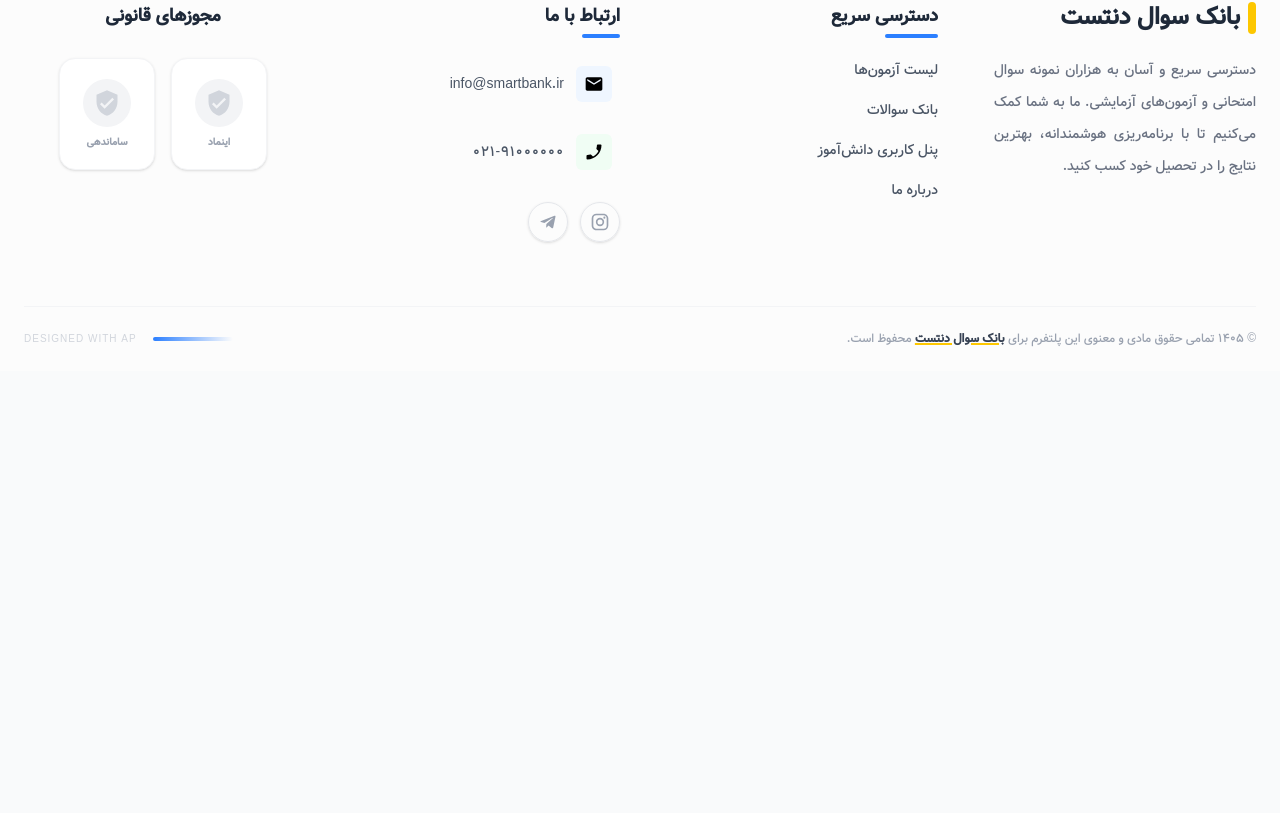
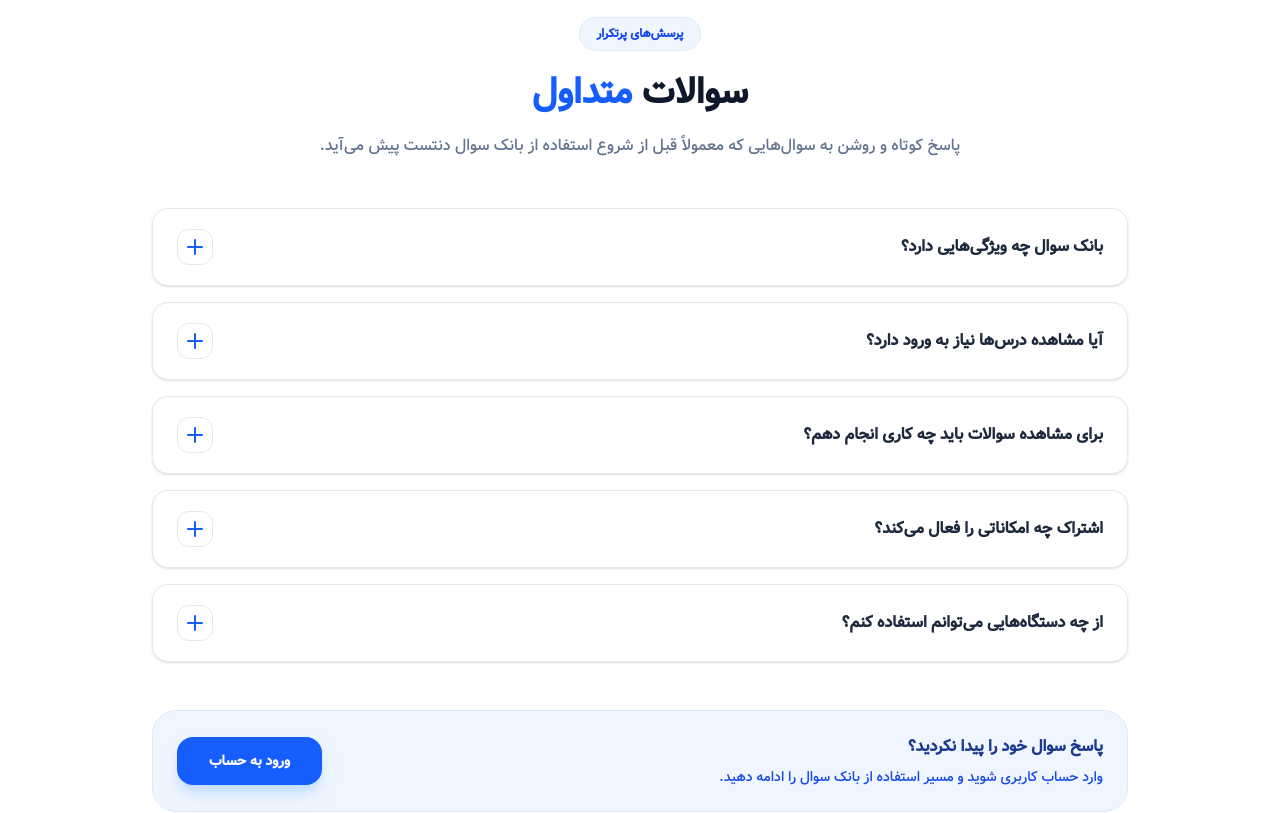
Before and after one commit to programmer-black2/qbank, a Next.js app in the folder frontend/: page / in a window 1280 px wide. Shown: the part 2256-3069 px from the top of the page. Before the commit the page ends 2627 px from the top, so only its background shows below. Built offline with nearby package versions, Linux system fonts and the light colour scheme; no server answers.

Commit message:
Add home FAQ section

```diff
--- a/frontend/app/page.tsx
+++ b/frontend/app/page.tsx
@@ -1,5 +1,6 @@
 import Image from "next/image";
 import Link from "next/link";
+import FaqSection from "@/components/home/FaqSection";
 import HomeStats from "@/components/home/HomeStats";
 
 const features = [
@@ -198,6 +199,7 @@
       </header>
 
       <FeaturesSection />
+      <FaqSection />
     </>
   );
 }
--- /dev/null
+++ b/frontend/components/home/FaqSection.tsx
@@ -0,0 +1,109 @@
+import Link from "next/link";
+
+const faqs = [
+  {
+    question: "بانک سوال چه ویژگی‌هایی دارد؟",
+    answer:
+      "بانک سوال دنتست شامل سوالات طبقه‌بندی‌شده، دسترسی به درس‌ها و مبحث‌ها، امکان تمرین هدفمند و مسیر ورود به سوالات آزمونی است تا دانش‌آموز بتواند راحت‌تر درس موردنظرش را پیدا کند.",
+  },
+  {
+    question: "آیا مشاهده درس‌ها نیاز به ورود دارد؟",
+    answer:
+      "خیر. لیست درس‌ها و دسته‌بندی‌ها برای همه کاربران قابل مشاهده است تا قبل از ورود یا خرید اشتراک، ساختار بانک سوال را بررسی کنند.",
+  },
+  {
+    question: "برای مشاهده سوالات باید چه کاری انجام دهم؟",
+    answer:
+      "برای دیدن سوالات باید وارد حساب کاربری شوید. اگر سوالات مربوط به بخش اشتراکی باشد، داشتن اشتراک فعال هم لازم است.",
+  },
+  {
+    question: "اشتراک چه امکاناتی را فعال می‌کند؟",
+    answer:
+      "با اشتراک فعال می‌توانید به محتوای سوالات دسترسی داشته باشید و از امکاناتی استفاده کنید که برای کاربران عادی یا مهمان باز نیست.",
+  },
+  {
+    question: "از چه دستگاه‌هایی می‌توانم استفاده کنم؟",
+    answer:
+      "طراحی سایت واکنش‌گراست و می‌توانید با موبایل، تبلت، لپ‌تاپ یا کامپیوتر از بخش‌های مختلف دنتست استفاده کنید.",
+  },
+];
+
+function FaqItem({
+  question,
+  answer,
+}: {
+  question: string;
+  answer: string;
+}) {
+  return (
+    <details className="group rounded-2xl border border-slate-200 bg-white shadow-sm transition-all duration-300 open:border-blue-200 open:bg-blue-50/40 open:shadow-lg open:shadow-blue-100/50">
+      <summary className="flex cursor-pointer list-none items-center justify-between gap-4 px-5 py-5 text-right marker:hidden md:px-6 [&::-webkit-details-marker]:hidden">
+        <span className="flex items-center gap-4">
+          <span className="text-sm font-black leading-7 text-slate-800 md:text-base">
+            {question}
+          </span>
+        </span>
+
+        <span className="relative h-9 w-9 shrink-0 rounded-xl border border-slate-200 bg-white text-blue-600 transition-colors group-open:border-blue-200 group-open:bg-white">
+          <span className="absolute left-1/2 top-1/2 h-0.5 w-4 -translate-x-1/2 -translate-y-1/2 rounded-full bg-current"></span>
+          <span className="absolute left-1/2 top-1/2 h-4 w-0.5 -translate-x-1/2 -translate-y-1/2 rounded-full bg-current transition-transform duration-300 group-open:rotate-90"></span>
+        </span>
+      </summary>
+
+      <div className="px-5 pb-5 md:px-6">
+        <div className="border-t border-blue-100 pt-4">
+          <p className="text-justify text-sm font-medium leading-8 text-slate-500 md:text-base">
+            {answer}
+          </p>
+        </div>
+      </div>
+    </details>
+  );
+}
+
+export default function FaqSection() {
+  return (
+    <section className="bg-white py-20" dir="rtl">
+      <div className="mx-auto max-w-5xl px-6">
+        <div className="mx-auto mb-12 max-w-2xl text-center">
+          <span className="inline-flex rounded-full border border-blue-100 bg-blue-50 px-4 py-2 text-xs font-black text-blue-700">
+            پرسش‌های پرتکرار
+          </span>
+
+          <h2 className="mt-5 text-3xl font-black leading-tight text-slate-900 md:text-4xl">
+            سوالات <span className="text-blue-600">متداول</span>
+          </h2>
+
+          <p className="mt-4 text-sm font-medium leading-7 text-slate-500 md:text-base">
+            پاسخ کوتاه و روشن به سوال‌هایی که معمولاً قبل از شروع استفاده از
+            بانک سوال دنتست پیش می‌آید.
+          </p>
+        </div>
+
+        <div className="space-y-4">
+          {faqs.map((faq) => (
+            <FaqItem key={faq.question} {...faq} />
+          ))}
+        </div>
+
+        <div className="mt-12 flex flex-col items-center justify-between gap-4 rounded-3xl border border-blue-100 bg-blue-50 p-6 text-center md:flex-row md:text-right">
+          <div>
+            <p className="text-base font-black text-blue-900">
+              پاسخ سوال خود را پیدا نکردید؟
+            </p>
+            <p className="mt-2 text-sm font-medium text-blue-700">
+              وارد حساب کاربری شوید و مسیر استفاده از بانک سوال را ادامه دهید.
+            </p>
+          </div>
+
+          <Link
+            href="/login"
+            className="inline-flex min-h-12 items-center justify-center rounded-2xl bg-blue-600 px-8 text-sm font-black text-white shadow-lg shadow-blue-200 transition-all hover:bg-blue-700 active:scale-95"
+          >
+            ورود به حساب
+          </Link>
+        </div>
+      </div>
+    </section>
+  );
+}
```
